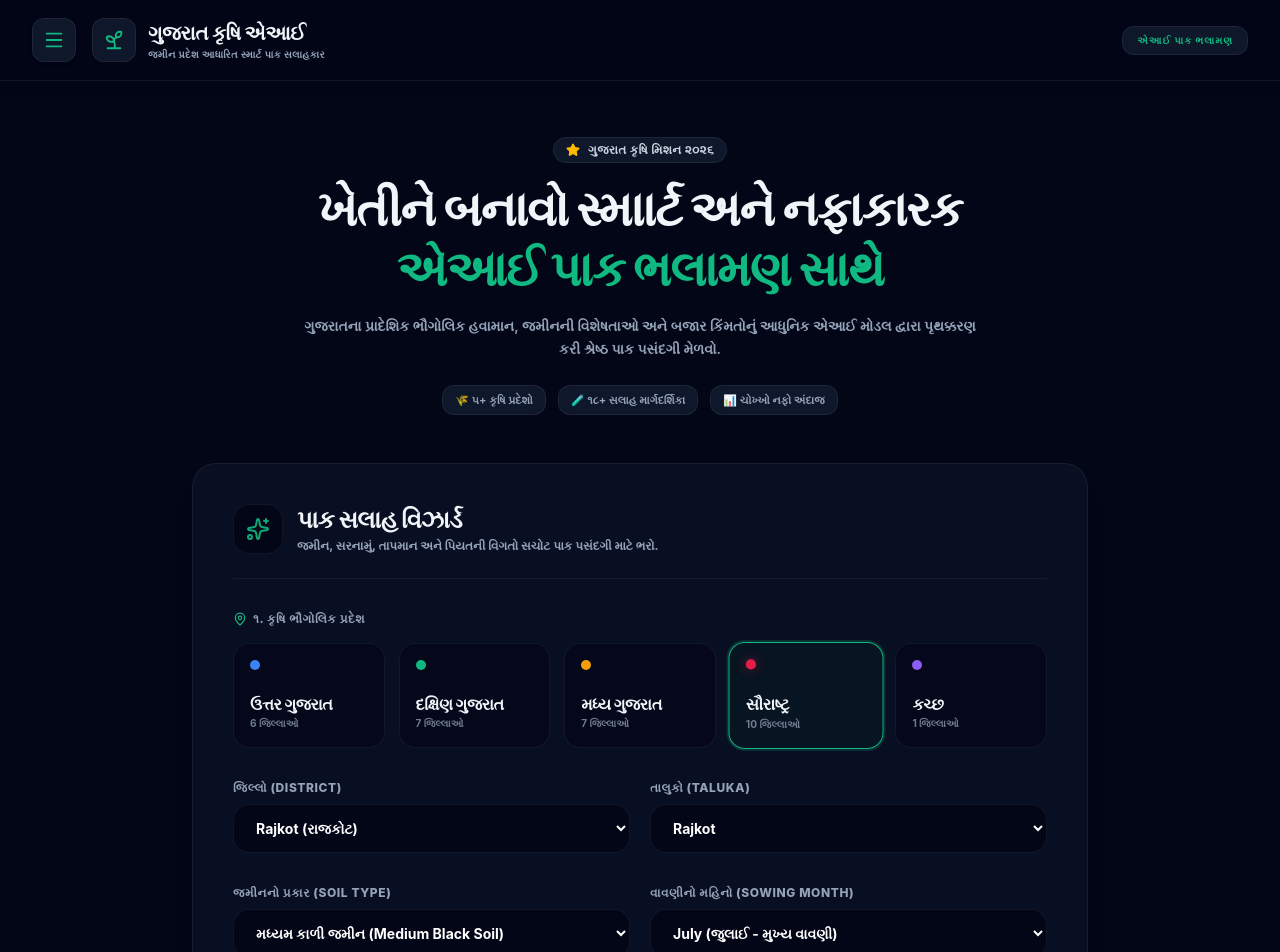
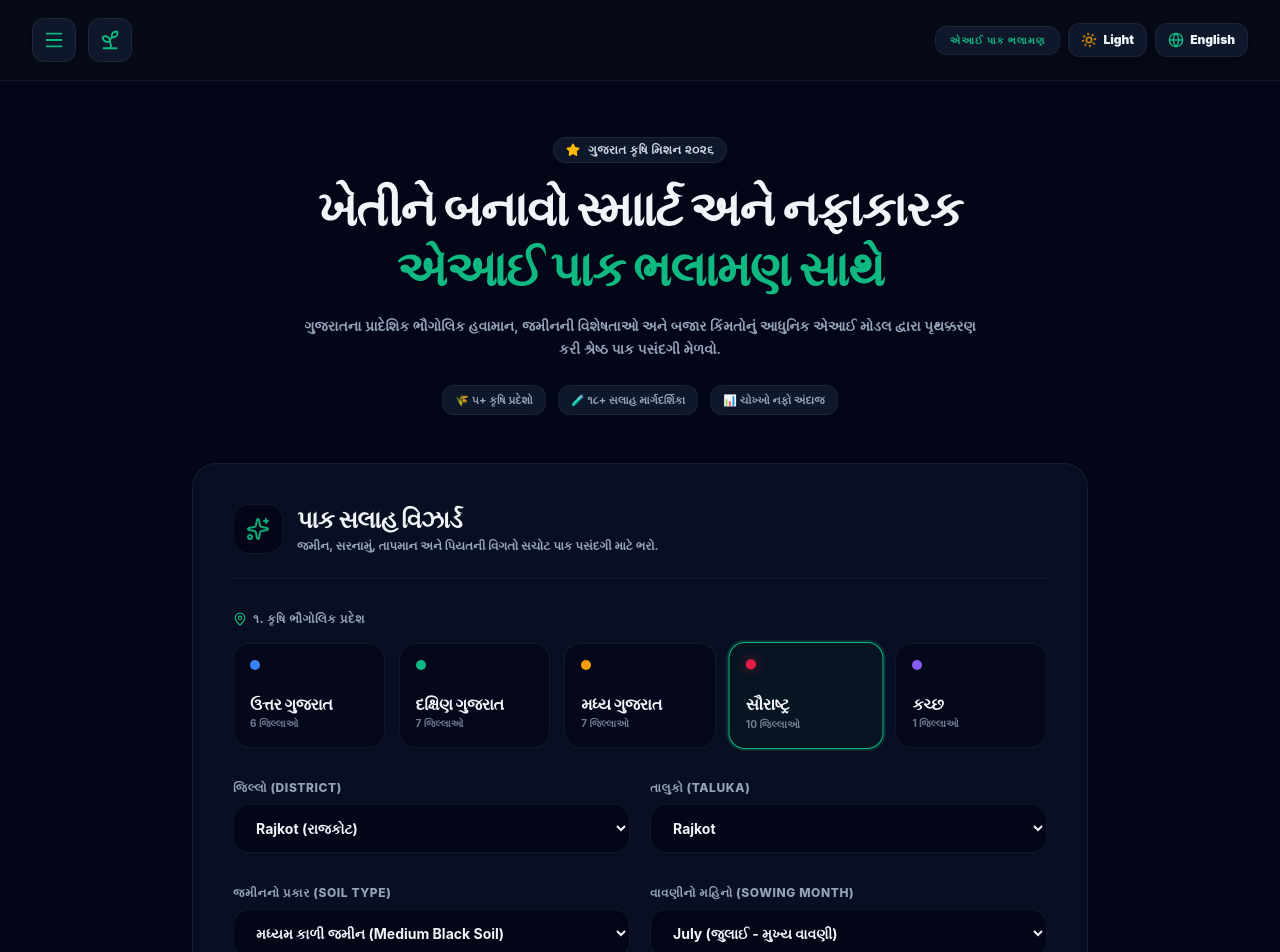
Before and after one commit to dakshsoni1005/agritech, a React (Vite) app: page / in a window 1280 px wide. Shown: the top 952 px of the page. Built offline with nearby package versions, Linux system fonts and the light colour scheme.

Commit message:
Add header controls, navigation back buttons, and fix font visibility in inputs

```diff
--- a/src/components/Header.jsx
+++ b/src/components/Header.jsx
@@ -1,50 +1,93 @@
 import React, { useState } from 'react';
-import { Sprout, Database, MapPin, Calculator, Globe, Sparkles, Sun, Moon, Menu, X } from 'lucide-react';
+import { Sprout, Database, MapPin, Calculator, Globe, Sparkles, Sun, Moon, Menu, X, ArrowLeft } from 'lucide-react';
 
 export default function Header({ activeTab, setActiveTab, lang, setLang, theme, setTheme }) {
   const [isSidebarOpen, setIsSidebarOpen] = useState(false);
 
   return (
-    <header className="sticky top-0 z-40 bg-slate-950/85 backdrop-blur-xl border-b border-slate-900 text-slate-100 shadow-lg transition-colors duration-300">
+    <header className="sticky top-0 z-40 bg-slate-955/85 backdrop-blur-xl border-b border-slate-900 text-slate-100 shadow-lg transition-colors duration-300">
       <div className="max-w-7xl mx-auto px-4 sm:px-6 lg:px-8">
         <div className="flex items-center justify-between h-20">
 
-          <div className="flex items-center space-x-4">
+          <div className="flex items-center space-x-3">
             {/* Menu Hamburger Trigger Button */}
             <button
               onClick={() => setIsSidebarOpen(true)}
-              className="flex items-center justify-center w-11 h-11 rounded-xl bg-slate-900 hover:bg-slate-850 border border-slate-800 hover:border-emerald-500/40 text-slate-200 transition-all duration-300 shadow-md cursor-pointer shrink-0"
+              className="flex items-center justify-center w-11 h-11 rounded-xl bg-slate-900 hover:bg-slate-850 border border-slate-850 hover:border-emerald-500/40 text-slate-200 transition-all duration-300 shadow-md cursor-pointer shrink-0"
               title="Open Menu / મેનૂ ખોલો"
             >
               <Menu className="w-5.5 h-5.5 text-emerald-500" />
             </button>
 
+            {/* Back Button (Only visible if NOT on home page / recommendation tab) */}
+            {activeTab !== 'recommendation' && (
+              <button
+                onClick={() => setActiveTab('recommendation')}
+                className="flex items-center justify-center w-11 h-11 rounded-xl bg-slate-900 hover:bg-slate-850 border border-slate-850 hover:border-emerald-500/40 text-slate-200 transition-all duration-300 shadow-md cursor-pointer shrink-0 animate-scale-up"
+                title="Go Back / પાછા જાઓ"
+              >
+                <ArrowLeft className="w-5.5 h-5.5 text-amber-500" />
+              </button>
+            )}
+
             {/* Logo & Branding */}
-            <div className="flex items-center space-x-3 cursor-pointer group" onClick={() => setActiveTab('recommendation')}>
-              <div className="w-11 h-11 rounded-xl bg-slate-900 border border-slate-800 flex items-center justify-center transition-all duration-300 group-hover:border-emerald-500/40">
+            <div className="flex items-center space-x-2.5 cursor-pointer group" onClick={() => setActiveTab('recommendation')}>
+              <div className="w-11 h-11 rounded-xl bg-slate-900 border border-slate-850 flex items-center justify-center transition-all duration-300 group-hover:border-emerald-500/40">
                 <Sprout className="w-5.5 h-5.5 text-emerald-500 group-hover:rotate-12 transition-transform duration-300" />
               </div>
-              <div>
+              <div className="hidden xs:block">
                 <div className="flex items-center space-x-2">
-                  <span className="font-extrabold text-lg sm:text-xl text-slate-100 tracking-tight">
-                    {lang === 'gu' ? 'ગુજરાત કૃષિ એઆઈ' : 'Krishi Advisory AI'}
+                  <span className="font-extrabold text-base sm:text-lg text-slate-100 tracking-tight">
+                    {lang === 'gu' ? 'ગુજરાત કૃષિ એઆઈ' : 'Krishi AI'}
                   </span>
                 </div>
-                <p className="text-[10px] text-slate-450 font-semibold tracking-wide hidden sm:block">
-                  {lang === 'gu' ? 'જમીન પ્રદેશ આધારિત સ્માર્ટ પાક સલાહકાર' : 'AI Crop Recommendation & Advisory Portal'}
+                <p className="text-[9px] text-slate-450 font-semibold tracking-wide hidden md:block">
+                  {lang === 'gu' ? 'જમીન પ્રદેશ આધારિત સ્માર્ટ પાક સલાહકાર' : 'Agro Crop Advisory Portal'}
                 </p>
               </div>
             </div>
           </div>
 
-          {/* Right Header Status: Displays current active layout tab */}
-          <div className="flex items-center">
-            <span className="bg-slate-900 text-emerald-500 text-[10px] uppercase font-black tracking-widest px-3.5 py-1.5 rounded-xl border border-slate-800 transition-all duration-300">
+          {/* Right Header: Theme switch & Language switcher buttons (always visible) */}
+          <div className="flex items-center space-x-2">
+
+            {/* Active page indicator (Hidden on mobile) */}
+            <span className="hidden lg:inline-block bg-slate-900 text-emerald-500 text-[10px] uppercase font-black tracking-widest px-3.5 py-1.5 rounded-xl border border-slate-850 transition-all duration-300">
               {activeTab === 'recommendation' && (lang === 'gu' ? 'એઆઈ પાક ભલામણ' : 'AI Recommendation')}
               {activeTab === 'database' && (lang === 'gu' ? 'પાક માહિતી કોષ' : 'Crop Database')}
               {activeTab === 'regions' && (lang === 'gu' ? 'જમીન માર્ગદર્શિકા' : 'Soil Insights')}
               {activeTab === 'calculator' && (lang === 'gu' ? 'નફો & ખાતર ગણતરી' : 'Yield & Profit')}
             </span>
+
+            {/* Theme Toggle Button */}
+            <button
+              onClick={() => setTheme(theme === 'dark' ? 'light' : 'dark')}
+              className="flex items-center justify-center space-x-1.5 px-3 py-2 rounded-xl bg-slate-900 hover:bg-slate-850 border border-slate-850 hover:border-emerald-500/40 text-slate-200 transition-all duration-300 shadow-md cursor-pointer shrink-0"
+              title={theme === 'dark' ? 'Switch to Light Mode' : 'Switch to Dark Mode'}
+            >
+              {theme === 'dark' ? (
+                <>
+                  <Sun className="w-4 h-4 text-amber-500 animate-spin" style={{ animationDuration: '12s' }} />
+                  <span className="text-xs font-black hidden sm:inline-block">Light</span>
+                </>
+              ) : (
+                <>
+                  <Moon className="w-4 h-4 text-emerald-500" />
+                  <span className="text-xs font-black hidden sm:inline-block">Dark</span>
+                </>
+              )}
+            </button>
+
+            {/* Language Switcher Button */}
+            <button
+              onClick={() => setLang(lang === 'gu' ? 'en' : 'gu')}
+              className="flex items-center justify-center space-x-1.5 px-3 py-2 rounded-xl bg-slate-900 hover:bg-slate-850 border border-slate-850 hover:border-emerald-505/40 text-xs font-black text-slate-200 hover:text-emerald-400 transition-all duration-300 shadow-md cursor-pointer shrink-0"
+              title="Toggle Language / ભાષા બદલો"
+            >
+              <Globe className="w-4 h-4 text-emerald-500" />
+              <span>{lang === 'gu' ? 'English' : 'ગુજરાતી'}</span>
+            </button>
+
           </div>
 
         </div>
@@ -143,7 +186,7 @@ export default function Header({ activeTab, setActiveTab, lang, setLang, theme,
               </nav>
             </div>
 
-            {/* Sidebar Controls (Theme selector & Language switcher) */}
+            {/* Sidebar Controls (Theme selector & Language switcher duplicate backup in drawer) */}
             <div className="p-5.5 border-t border-slate-850 bg-slate-955 flex items-center justify-between gap-4">
 
               {/* Theme toggle option */}
--- a/src/components/RecommendationWizard.jsx
+++ b/src/components/RecommendationWizard.jsx
@@ -177,7 +177,7 @@ export default function RecommendationWizard({ onSubmit, lang }) {
               <select
                 value={district}
                 onChange={(e) => setDistrict(e.target.value)}
-                className="w-full bg-slate-950 border border-slate-850 rounded-2xl px-4.5 py-3.5 text-white focus:outline-none focus:border-emerald-500 focus:ring-1 focus:ring-emerald-500 transition-all duration-300 font-bold text-sm cursor-pointer"
+                className="w-full bg-slate-950 border border-slate-850 rounded-2xl px-4.5 py-3.5 text-slate-100 focus:outline-none focus:border-emerald-500 focus:ring-1 focus:ring-emerald-500 transition-all duration-300 font-bold text-sm cursor-pointer"
               >
                 {availableDistricts.map((d) => (
                   <option key={d.name} value={d.name} className="bg-slate-950">
@@ -194,7 +194,7 @@ export default function RecommendationWizard({ onSubmit, lang }) {
               <select
                 value={taluka}
                 onChange={(e) => setTaluka(e.target.value)}
-                className="w-full bg-slate-950 border border-slate-850 rounded-2xl px-4.5 py-3.5 text-white focus:outline-none focus:border-emerald-500 focus:ring-1 focus:ring-emerald-500 transition-all duration-300 font-bold text-sm cursor-pointer"
+                className="w-full bg-slate-950 border border-slate-850 rounded-2xl px-4.5 py-3.5 text-slate-100 focus:outline-none focus:border-emerald-500 focus:ring-1 focus:ring-emerald-500 transition-all duration-300 font-bold text-sm cursor-pointer"
               >
                 {availableTalukas.map((t) => (
                   <option key={t} value={t} className="bg-slate-950">
@@ -214,7 +214,7 @@ export default function RecommendationWizard({ onSubmit, lang }) {
               <select
                 value={soilType}
                 onChange={(e) => setSoilType(e.target.value)}
-                className="w-full bg-slate-950 border border-slate-850 rounded-2xl px-4.5 py-3.5 text-white focus:outline-none focus:border-emerald-500 focus:ring-1 focus:ring-emerald-500 transition-all duration-300 font-bold text-sm cursor-pointer"
+                className="w-full bg-slate-950 border border-slate-850 rounded-2xl px-4.5 py-3.5 text-slate-100 focus:outline-none focus:border-emerald-500 focus:ring-1 focus:ring-emerald-500 transition-all duration-300 font-bold text-sm cursor-pointer"
               >
                 {SOIL_TYPES_LIST.map((st) => (
                   <option key={st.id} value={st.name} className="bg-slate-950">
@@ -231,7 +231,7 @@ export default function RecommendationWizard({ onSubmit, lang }) {
               <select
                 value={currentMonth}
                 onChange={(e) => setCurrentMonth(parseInt(e.target.value, 10))}
-                className="w-full bg-slate-950 border border-slate-850 rounded-2xl px-4.5 py-3.5 text-white focus:outline-none focus:border-emerald-500 focus:ring-1 focus:ring-emerald-500 transition-all duration-300 font-bold text-sm cursor-pointer"
+                className="w-full bg-slate-950 border border-slate-850 rounded-2xl px-4.5 py-3.5 text-slate-100 focus:outline-none focus:border-emerald-500 focus:ring-1 focus:ring-emerald-500 transition-all duration-300 font-bold text-sm cursor-pointer"
               >
                 {MONTHS_LIST.map((m) => (
                   <option key={m.value} value={m.value} className="bg-slate-950">
@@ -328,7 +328,7 @@ export default function RecommendationWizard({ onSubmit, lang }) {
                   step="0.25"
                   value={farmSize}
                   onChange={(e) => setFarmSize(e.target.value)}
-                  className="w-full bg-slate-950 border border-slate-850 rounded-2xl px-4.5 py-3 text-white font-extrabold focus:outline-none focus:border-emerald-500 focus:ring-1 focus:ring-emerald-500 transition-all duration-300 text-sm"
+                  className="w-full bg-slate-955 border border-slate-850 rounded-2xl px-4.5 py-3 text-slate-100 font-extrabold focus:outline-none focus:border-emerald-500 focus:ring-1 focus:ring-emerald-500 transition-all duration-300 text-sm"
                 />
                 <select
                   value={unit}
@@ -349,7 +349,7 @@ export default function RecommendationWizard({ onSubmit, lang }) {
               <select
                 value={previousCrop}
                 onChange={(e) => setPreviousCrop(e.target.value)}
-                className="w-full bg-slate-950 border border-slate-850 rounded-2xl px-4.5 py-3.5 text-white focus:outline-none focus:border-emerald-500 focus:ring-1 focus:ring-emerald-500 transition-all duration-300 font-bold text-sm cursor-pointer"
+                className="w-full bg-slate-950 border border-slate-850 rounded-2xl px-4.5 py-3.5 text-slate-100 focus:outline-none focus:border-emerald-500 focus:ring-1 focus:ring-emerald-500 transition-all duration-300 font-bold text-sm cursor-pointer"
               >
                 <option value="Cotton" className="bg-slate-950">Cotton (કપાસ)</option>
                 <option value="Groundnut" className="bg-slate-950">Groundnut (મગફળી)</option>
```
Also changed, not shown: src/App.jsx (+9 -2 lines), src/components/CropDatabaseView.jsx (+14 -3 lines), src/components/ProfitCalculator.jsx (+14 -3 lines), src/components/RegionalInsights.jsx (+14 -3 lines).
